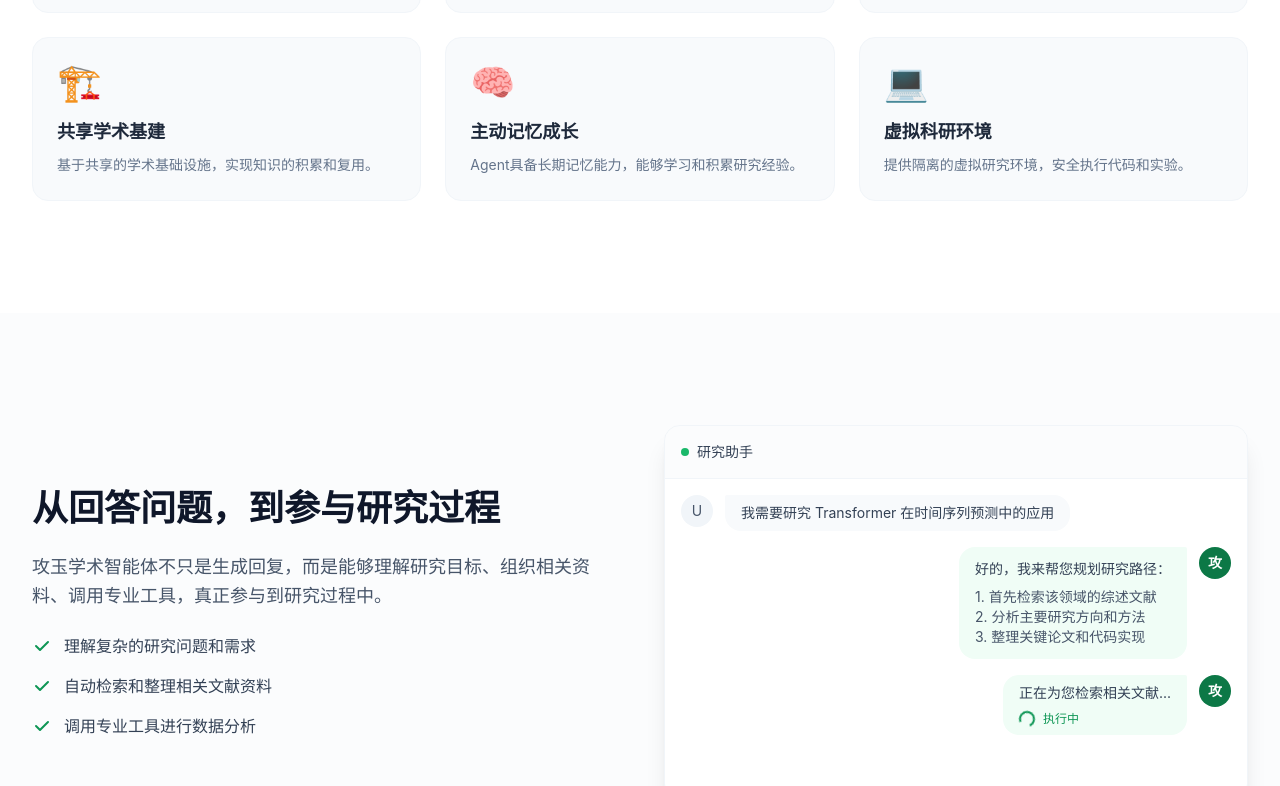
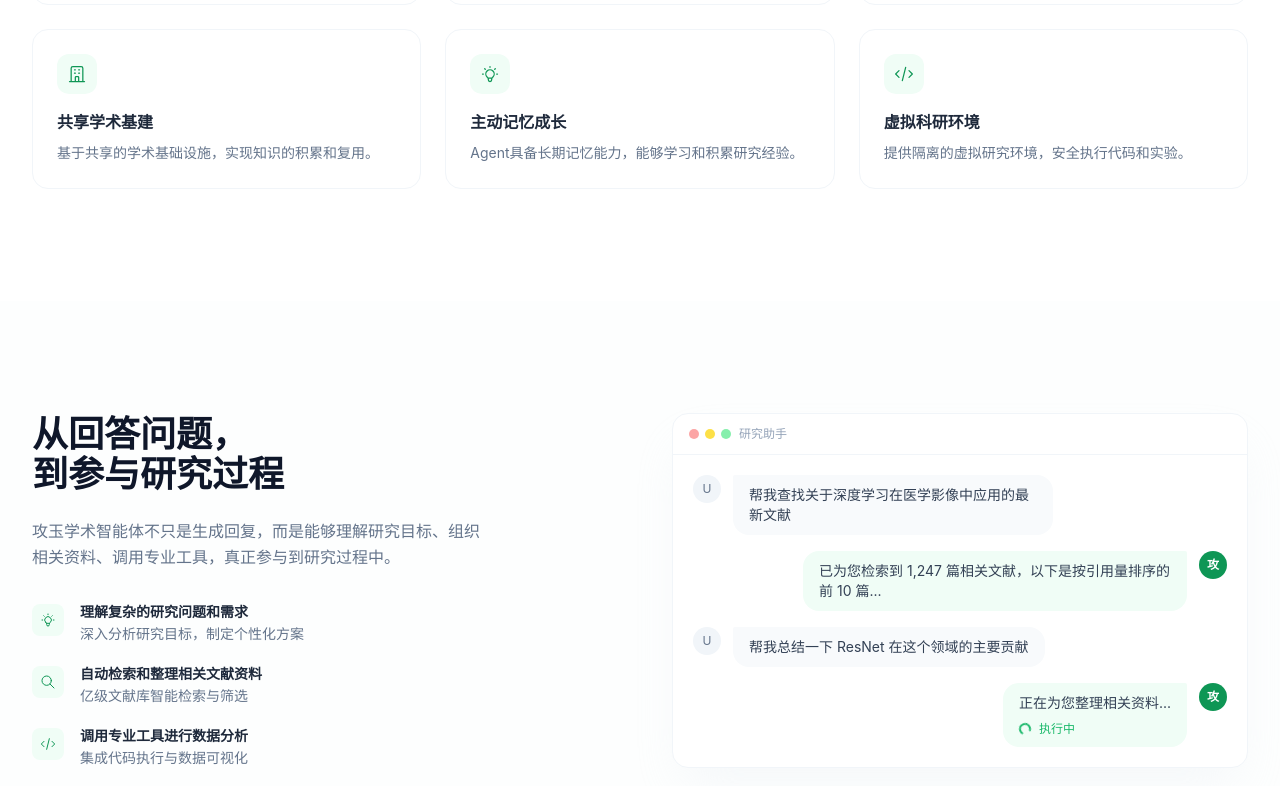
Before and after one commit to AsukaNemu/xueshugongyu_yangshijiejian, a Vue app: page / in a window 1280 px wide. Shown: the part 1179-1965 px from the top of the page. Built offline with nearby package versions, Linux system fonts and the light colour scheme.

Commit message:
feat: update features with line icons, workflow demo, overall polish to match jadense.com

```diff
--- a/src/components/AgentFeatures.vue
+++ b/src/components/AgentFeatures.vue
@@ -1,34 +1,34 @@
 <script setup lang="ts">
 const features = [
   {
-    icon: '🎯',
     title: '自主研究规划',
     desc: '根据研究目标自动规划研究路径，分解任务并逐步执行。',
+    icon: 'target',
   },
   {
-    icon: '🔧',
     title: '技能工具加持',
     desc: '集成海量学术工具和技能，覆盖文献检索、数据分析等场景。',
+    icon: 'tools',
   },
   {
-    icon: '🛡️',
     title: '数据安全保障',
     desc: '严格的数据加密和隐私保护机制，确保研究数据安全。',
+    icon: 'shield',
   },
   {
-    icon: '🏗️',
     title: '共享学术基建',
     desc: '基于共享的学术基础设施，实现知识的积累和复用。',
+    icon: 'building',
   },
   {
-    icon: '🧠',
     title: '主动记忆成长',
     desc: 'Agent具备长期记忆能力，能够学习和积累研究经验。',
+    icon: 'brain',
   },
   {
-    icon: '💻',
     title: '虚拟科研环境',
     desc: '提供隔离的虚拟研究环境，安全执行代码和实验。',
+    icon: 'code',
   },
 ]
 </script>
@@ -40,10 +40,9 @@ const features = [
         <h2 class="text-3xl sm:text-4xl font-bold text-ink-900">
           攻玉学术智能体
         </h2>
-        <p class="mt-4 text-lg text-ink-600 max-w-3xl mx-auto">
+        <p class="mt-4 text-lg text-ink-500 max-w-2xl mx-auto">
           基于Agent架构的下一代科学研究系统。
-        </p>
-        <p class="mt-2 text-base text-ink-500 max-w-2xl mx-auto">
+          <br class="hidden sm:block" />
           搭配海量工具、技能与亿级文献库，打造属于你的科研助手。
         </p>
       </div>
@@ -52,10 +51,38 @@ const features = [
         <div
           v-for="feature in features"
           :key="feature.title"
-          class="bg-ink-50 rounded-2xl p-6 border border-ink-100 hover:shadow-lg hover:-translate-y-1 transition-all duration-300"
+          class="group bg-white rounded-2xl p-6 border border-ink-100 hover:border-brand-200 hover:shadow-lg hover:shadow-brand-50 transition-all duration-300"
         >
-          <div class="text-4xl mb-4">{{ feature.icon }}</div>
-          <h3 class="text-lg font-semibold text-ink-800 mb-2">{{ feature.title }}</h3>
+          <!-- Line-style SVG icons matching jadense.com -->
+          <div class="w-10 h-10 rounded-xl bg-brand-50 flex items-center justify-center mb-4 group-hover:bg-brand-100 transition-colors">
+            <!-- Target icon -->
+            <svg v-if="feature.icon === 'target'" class="w-5 h-5 text-brand-600" fill="none" stroke="currentColor" viewBox="0 0 24 24" stroke-width="1.5">
+              <circle cx="12" cy="12" r="10" />
+              <circle cx="12" cy="12" r="6" />
+              <circle cx="12" cy="12" r="2" />
+            </svg>
+            <!-- Tools icon -->
+            <svg v-else-if="feature.icon === 'tools'" class="w-5 h-5 text-brand-600" fill="none" stroke="currentColor" viewBox="0 0 24 24" stroke-width="1.5">
+              <path stroke-linecap="round" stroke-linejoin="round" d="M11.42 15.17l-5.1-5.1m0 0L3.34 12.05a4.24 4.24 0 010-6l.88-.88a4.24 4.24 0 016 0l1.59 1.59m2.55 2.55l5.1 5.1a4.24 4.24 0 010 6l-.88.88a4.24 4.24 0 01-6 0l-1.59-1.59" />
+            </svg>
+            <!-- Shield icon -->
+            <svg v-else-if="feature.icon === 'shield'" class="w-5 h-5 text-brand-600" fill="none" stroke="currentColor" viewBox="0 0 24 24" stroke-width="1.5">
+              <path stroke-linecap="round" stroke-linejoin="round" d="M9 12l2 2 4-4m5.618-4.016A11.955 11.955 0 0112 2.944a11.955 11.955 0 01-8.618 3.04A12.02 12.02 0 003 9c0 5.591 3.824 10.29 9 11.622 5.176-1.332 9-6.03 9-11.622 0-1.042-.133-2.052-.382-3.016z" />
+            </svg>
+            <!-- Building icon -->
+            <svg v-else-if="feature.icon === 'building'" class="w-5 h-5 text-brand-600" fill="none" stroke="currentColor" viewBox="0 0 24 24" stroke-width="1.5">
+              <path stroke-linecap="round" stroke-linejoin="round" d="M19 21V5a2 2 0 00-2-2H7a2 2 0 00-2 2v16m14 0h2m-2 0h-5m-9 0H3m2 0h5M9 7h1m-1 4h1m4-4h1m-1 4h1m-5 10v-5a1 1 0 011-1h2a1 1 0 011 1v5m-4 0h4" />
+            </svg>
+            <!-- Brain icon -->
+            <svg v-else-if="feature.icon === 'brain'" class="w-5 h-5 text-brand-600" fill="none" stroke="currentColor" viewBox="0 0 24 24" stroke-width="1.5">
+              <path stroke-linecap="round" stroke-linejoin="round" d="M9.663 17h4.673M12 3v1m6.364 1.636l-.707.707M21 12h-1M4 12H3m3.343-5.657l-.707-.707m2.828 9.9a5 5 0 117.072 0l-.548.547A3.374 3.374 0 0014 18.469V19a2 2 0 11-4 0v-.531c0-.895-.356-1.754-.988-2.386l-.548-.547z" />
+            </svg>
+            <!-- Code icon -->
+            <svg v-else class="w-5 h-5 text-brand-600" fill="none" stroke="currentColor" viewBox="0 0 24 24" stroke-width="1.5">
+              <path stroke-linecap="round" stroke-linejoin="round" d="M10 20l4-16m4 4l4 4-4 4M6 16l-4-4 4-4" />
+            </svg>
+          </div>
+          <h3 class="text-base font-semibold text-ink-800 mb-2">{{ feature.title }}</h3>
           <p class="text-sm text-ink-500 leading-relaxed">{{ feature.desc }}</p>
         </div>
       </div>
--- a/src/components/WorkflowDemo.vue
+++ b/src/components/WorkflowDemo.vue
@@ -2,77 +2,101 @@
 </script>
 
 <template>
-  <section class="animate-fade-in-up py-20 lg:py-28 bg-ink-50/50">
+  <section class="animate-fade-in-up py-20 lg:py-28 bg-ink-50/30">
     <div class="max-w-7xl mx-auto px-4 sm:px-6 lg:px-8">
-      <div class="grid lg:grid-cols-2 gap-12 items-center">
+      <div class="grid lg:grid-cols-2 gap-16 items-center">
         <!-- Left: Text -->
         <div>
-          <h2 class="text-3xl sm:text-4xl font-bold text-ink-900 mb-6">
-            从回答问题，到参与研究过程
+          <h2 class="text-3xl sm:text-4xl font-bold text-ink-900 mb-6 leading-tight">
+            从回答问题，<br />到参与研究过程
           </h2>
-          <p class="text-lg text-ink-600 leading-relaxed mb-6">
+          <p class="text-base text-ink-500 leading-relaxed mb-8 max-w-md">
             攻玉学术智能体不只是生成回复，而是能够理解研究目标、组织相关资料、调用专业工具，真正参与到研究过程中。
           </p>
-          <ul class="space-y-4">
-            <li class="flex items-start space-x-3">
-              <svg class="w-5 h-5 text-brand-600 mt-0.5 flex-shrink-0" fill="currentColor" viewBox="0 0 20 20">
-                <path fill-rule="evenodd" d="M16.707 5.293a1 1 0 010 1.414l-8 8a1 1 0 01-1.414 0l-4-4a1 1 0 011.414-1.414L8 12.586l7.293-7.293a1 1 0 011.414 0z" clip-rule="evenodd" />
+          <div class="space-y-5">
+            <div class="flex items-start space-x-4">
+              <div class="w-8 h-8 rounded-lg bg-brand-50 flex items-center justify-center flex-shrink-0 mt-0.5">
+                <svg class="w-4 h-4 text-brand-600" fill="none" stroke="currentColor" viewBox="0 0 24 24" stroke-width="1.5">
+                  <path stroke-linecap="round" stroke-linejoin="round" d="M9.663 17h4.673M12 3v1m6.364 1.636l-.707.707M21 12h-1M4 12H3m3.343-5.657l-.707-.707m2.828 9.9a5 5 0 117.072 0l-.548.547A3.374 3.374 0 0014 18.469V19a2 2 0 11-4 0v-.531c0-.895-.356-1.754-.988-2.386l-.548-.547z" />
                 </svg>
-              <span class="text-ink-700">理解复杂的研究问题和需求</span>
-            </li>
-            <li class="flex items-start space-x-3">
-              <svg class="w-5 h-5 text-brand-600 mt-0.5 flex-shrink-0" fill="currentColor" viewBox="0 0 20 20">
-                <path fill-rule="evenodd" d="M16.707 5.293a1 1 0 010 1.414l-8 8a1 1 0 01-1.414 0l-4-4a1 1 0 011.414-1.414L8 12.586l7.293-7.293a1 1 0 011.414 0z" clip-rule="evenodd" />
+              </div>
+              <div>
+                <h4 class="text-sm font-semibold text-ink-800">理解复杂的研究问题和需求</h4>
+                <p class="text-sm text-ink-500 mt-0.5">深入分析研究目标，制定个性化方案</p>
+              </div>
+            </div>
+            <div class="flex items-start space-x-4">
+              <div class="w-8 h-8 rounded-lg bg-brand-50 flex items-center justify-center flex-shrink-0 mt-0.5">
+                <svg class="w-4 h-4 text-brand-600" fill="none" stroke="currentColor" viewBox="0 0 24 24" stroke-width="1.5">
+                  <path stroke-linecap="round" stroke-linejoin="round" d="M21 21l-6-6m2-5a7 7 0 11-14 0 7 7 0 0114 0z" />
                 </svg>
-              <span class="text-ink-700">自动检索和整理相关文献资料</span>
-            </li>
-            <li class="flex items-start space-x-3">
-              <svg class="w-5 h-5 text-brand-600 mt-0.5 flex-shrink-0" fill="currentColor" viewBox="0 0 20 20">
-                <path fill-rule="evenodd" d="M16.707 5.293a1 1 0 010 1.414l-8 8a1 1 0 01-1.414 0l-4-4a1 1 0 011.414-1.414L8 12.586l7.293-7.293a1 1 0 011.414 0z" clip-rule="evenodd" />
+              </div>
+              <div>
+                <h4 class="text-sm font-semibold text-ink-800">自动检索和整理相关文献资料</h4>
+                <p class="text-sm text-ink-500 mt-0.5">亿级文献库智能检索与筛选</p>
+              </div>
+            </div>
+            <div class="flex items-start space-x-4">
+              <div class="w-8 h-8 rounded-lg bg-brand-50 flex items-center justify-center flex-shrink-0 mt-0.5">
+                <svg class="w-4 h-4 text-brand-600" fill="none" stroke="currentColor" viewBox="0 0 24 24" stroke-width="1.5">
+                  <path stroke-linecap="round" stroke-linejoin="round" d="M10 20l4-16m4 4l4 4-4 4M6 16l-4-4 4-4" />
                 </svg>
-              <span class="text-ink-700">调用专业工具进行数据分析</span>
-            </li>
-          </ul>
+              </div>
+              <div>
+                <h4 class="text-sm font-semibold text-ink-800">调用专业工具进行数据分析</h4>
+                <p class="text-sm text-ink-500 mt-0.5">集成代码执行与数据可视化</p>
+              </div>
+            </div>
+          </div>
         </div>
 
         <!-- Right: Demo -->
-        <div class="bg-white rounded-2xl shadow-xl border border-ink-100 overflow-hidden">
-          <div class="p-4 border-b border-ink-100 bg-ink-50/50">
-            <div class="flex items-center space-x-2">
-              <div class="w-2 h-2 rounded-full bg-brand-500" />
-              <span class="text-sm font-medium text-ink-700">研究助手</span>
+        <div class="relative">
+          <div class="bg-white rounded-2xl shadow-2xl shadow-ink-200/30 border border-ink-100 overflow-hidden">
+            <div class="px-4 py-3 border-b border-ink-100 flex items-center space-x-2">
+              <div class="flex space-x-1.5">
+                <div class="w-2.5 h-2.5 rounded-full bg-red-300" />
+                <div class="w-2.5 h-2.5 rounded-full bg-yellow-300" />
+                <div class="w-2.5 h-2.5 rounded-full bg-green-300" />
               </div>
+              <span class="text-xs text-ink-400 ml-2">研究助手</span>
             </div>
-          <div class="p-4 space-y-4 h-80 overflow-y-auto">
+            <div class="p-5 space-y-4">
               <div class="flex items-start space-x-3">
-              <div class="w-8 h-8 rounded-full bg-ink-100 flex items-center justify-center">
-                <span class="text-ink-600 text-sm">U</span>
+                <div class="w-7 h-7 rounded-full bg-ink-100 flex items-center justify-center flex-shrink-0">
+                  <span class="text-ink-500 text-xs">U</span>
                 </div>
-              <div class="bg-ink-50 rounded-2xl rounded-tl-sm px-4 py-2">
-                <p class="text-sm text-ink-700">我需要研究 Transformer 在时间序列预测中的应用</p>
+                <div class="bg-ink-50 rounded-2xl rounded-tl-sm px-4 py-2.5 max-w-xs">
+                  <p class="text-sm text-ink-700">帮我查找关于深度学习在医学影像中应用的最新文献</p>
                 </div>
               </div>
               <div class="flex items-start space-x-3 justify-end">
-              <div class="bg-brand-50 rounded-2xl rounded-tr-sm px-4 py-3 max-w-sm">
-                <p class="text-sm text-ink-700 mb-2">好的，我来帮您规划研究路径：</p>
-                <p class="text-sm text-ink-600">1. 首先检索该领域的综述文献</p>
-                <p class="text-sm text-ink-600">2. 分析主要研究方向和方法</p>
-                <p class="text-sm text-ink-600">3. 整理关键论文和代码实现</p>
+                <div class="bg-brand-50 rounded-2xl rounded-tr-sm px-4 py-2.5 max-w-sm">
+                  <p class="text-sm text-ink-700">已为您检索到 1,247 篇相关文献，以下是按引用量排序的前 10 篇...</p>
                 </div>
-              <div class="w-8 h-8 rounded-full bg-brand-700 flex items-center justify-center">
-                <span class="text-white text-sm font-bold">攻</span>
+                <div class="w-7 h-7 rounded-full bg-brand-600 flex items-center justify-center flex-shrink-0">
+                  <span class="text-white text-xs font-bold">攻</span>
+                </div>
+              </div>
+              <div class="flex items-start space-x-3">
+                <div class="w-7 h-7 rounded-full bg-ink-100 flex items-center justify-center flex-shrink-0">
+                  <span class="text-ink-500 text-xs">U</span>
+                </div>
+                <div class="bg-ink-50 rounded-2xl rounded-tl-sm px-4 py-2.5 max-w-xs">
+                  <p class="text-sm text-ink-700">帮我总结一下 ResNet 在这个领域的主要贡献</p>
                 </div>
               </div>
               <div class="flex items-start space-x-3 justify-end">
-              <div class="bg-brand-50 rounded-2xl rounded-tr-sm px-4 py-2 max-w-sm">
-                <p class="text-sm text-ink-700">正在为您检索相关文献...</p>
+                <div class="bg-brand-50 rounded-2xl rounded-tr-sm px-4 py-2.5 max-w-sm">
+                  <p class="text-sm text-ink-700">正在为您整理相关资料...</p>
                   <div class="flex items-center space-x-2 mt-2">
-                  <div class="w-4 h-4 border-2 border-brand-600 border-t-transparent rounded-full animate-spin" />
-                  <span class="text-xs text-brand-600">执行中</span>
+                    <div class="w-3 h-3 border-2 border-brand-500 border-t-transparent rounded-full animate-spin" />
+                    <span class="text-xs text-brand-500">执行中</span>
                   </div>
                 </div>
-              <div class="w-8 h-8 rounded-full bg-brand-700 flex items-center justify-center">
-                <span class="text-white text-sm font-bold">攻</span>
+                <div class="w-7 h-7 rounded-full bg-brand-600 flex items-center justify-center flex-shrink-0">
+                  <span class="text-white text-xs font-bold">攻</span>
+                </div>
               </div>
             </div>
           </div>
```
Lines whose indentation alone changed are shown as unchanged.
